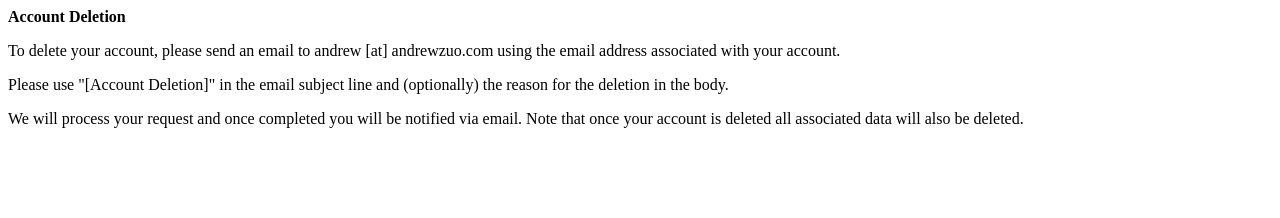
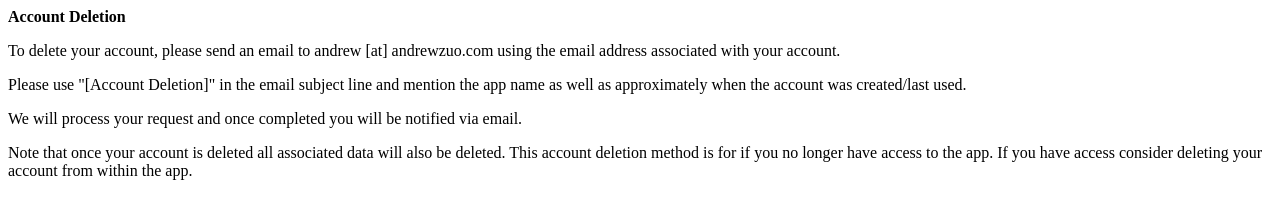
Before and after one commit to impure/impure.github.io, a plain HTML site: page account_deletion.html in a window 1280 px wide. Drawn offline with Linux system fonts and the light colour scheme.

Commit message:
Update account_deletion.html

```diff
--- a/account_deletion.html
+++ b/account_deletion.html
@@ -8,7 +8,8 @@
 <body>
 <strong>Account Deletion</strong>
 <p>To delete your account, please send an email to andrew [at] andrewzuo.com using the email address associated with your account.</p>
-<p>Please use "[Account Deletion]" in the email subject line and (optionally) the reason for the deletion in the body.</p>
-<p>We will process your request and once completed you will be notified via email. Note that once your account is deleted all associated data will also be deleted.</p>
+<p>Please use "[Account Deletion]" in the email subject line and mention the app name as well as approximately when the account was created/last used.</p>
+<p>We will process your request and once completed you will be notified via email.</p>
+<p>Note that once your account is deleted all associated data will also be deleted. This account deletion method is for if you no longer have access to the app. If you have access consider deleting your account from within the app.</p>
 </body>
 </html>
```
